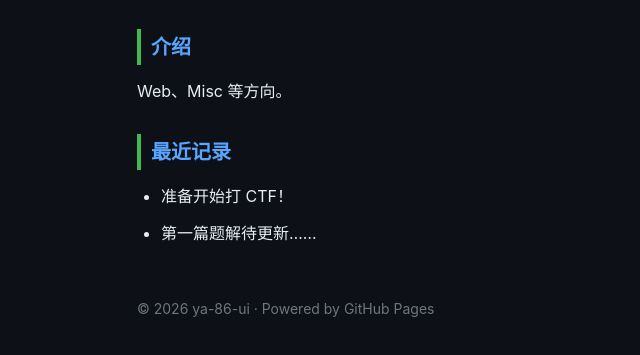
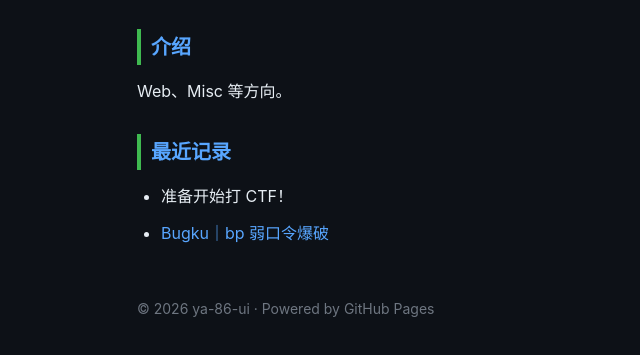
Before and after one commit to ya-86-ui/ya-86-ui.github.io, a plain HTML site: page index.html in a window 1280 px wide. Shown: the part 141-496 px from the top of the page, without its empty margins (123-763 px from the left). Drawn offline with Linux system fonts and the light colour scheme.

Commit message:
Update recent records list in index.html

```diff
--- a/index.html
+++ b/index.html
@@ -65,7 +65,7 @@
     <h2>最近记录</h2>
     <ul>
       <li>准备开始打 CTF！</li>
-      <li>第一篇题解待更新……</li>
+      <li><a href=" ">Bugku｜bp 弱口令爆破</a ></li>
     </ul>
 
     <footer>
```
